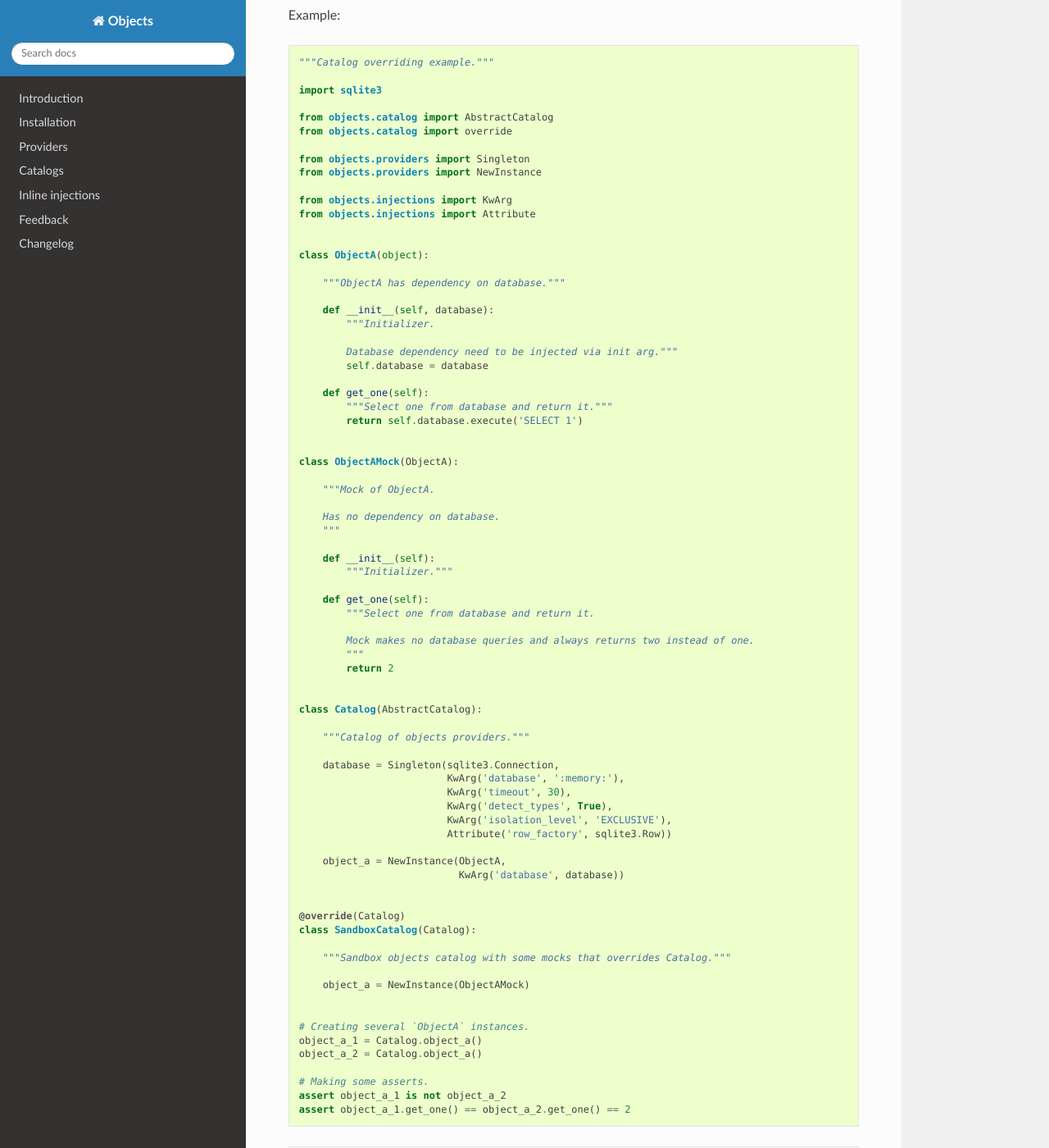
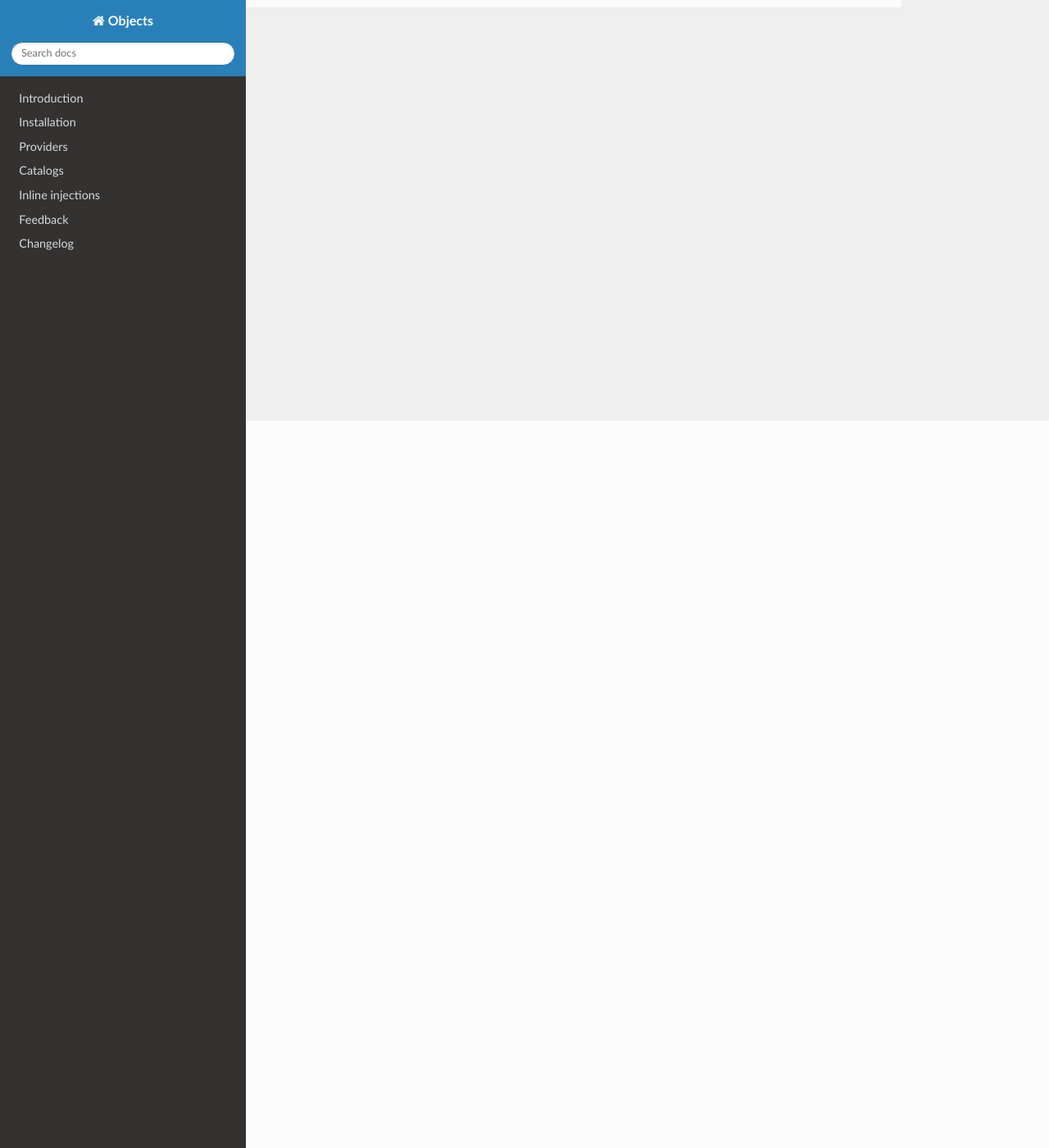
Before and after one commit to ets-labs/python-dependency-injector, a Sphinx documentation site: the page built from docs/advanced_usage.rst, in a window 1280 px wide and 1400 px high, scrolled down 887 px. Shown: the whole window at 82% size. Built offline with Sphinx 7.4.7 and the Read the Docs theme 2.0.0, drawn with Linux system fonts in a browser that asks for light colours; some of the changed text lies outside the part shown.

Commit message:
Removing notes about @override decorator from advanced usage docs

```diff
--- a/docs/advanced_usage.rst
+++ b/docs/advanced_usage.rst
@@ -36,90 +36,3 @@ that will be called to provide injectable value.
 
     example_callback()
     example_callback()
-
-Overriding catalogs
--------------------
-
-Any catalog can be overridden by another catalog.
-
-Example:
-
-.. code-block:: python
-
-    """Catalog overriding example."""
-
-    import sqlite3
-
-    from objects.catalog import AbstractCatalog
-    from objects.catalog import override
-
-    from objects.providers import Singleton
-    from objects.providers import NewInstance
-
-    from objects.injections import KwArg
-    from objects.injections import Attribute
-
-
-    class ObjectA(object):
-
-        """ObjectA has dependency on database."""
-
-        def __init__(self, database):
-            """Initializer.
-
-            Database dependency need to be injected via init arg."""
-            self.database = database
-
-        def get_one(self):
-            """Select one from database and return it."""
-            return self.database.execute('SELECT 1')
-
-
-    class ObjectAMock(ObjectA):
-
-        """Mock of ObjectA.
-
-        Has no dependency on database.
-        """
-
-        def __init__(self):
-            """Initializer."""
-
-        def get_one(self):
-            """Select one from database and return it.
-
-            Mock makes no database queries and always returns two instead of one.
-            """
-            return 2
-
-
-    class Catalog(AbstractCatalog):
-
-        """Catalog of objects providers."""
-
-        database = Singleton(sqlite3.Connection,
-                             KwArg('database', ':memory:'),
-                             KwArg('timeout', 30),
-                             KwArg('detect_types', True),
-                             KwArg('isolation_level', 'EXCLUSIVE'),
-                             Attribute('row_factory', sqlite3.Row))
-
-        object_a = NewInstance(ObjectA,
-                               KwArg('database', database))
-
-
-    @override(Catalog)
-    class SandboxCatalog(Catalog):
-
-        """Sandbox objects catalog with some mocks that overrides Catalog."""
-
-        object_a = NewInstance(ObjectAMock)
-
-
-    # Creating several `ObjectA` instances.
-    object_a_1 = Catalog.object_a()
-    object_a_2 = Catalog.object_a()
-
-    # Making some asserts.
-    assert object_a_1 is not object_a_2
-    assert object_a_1.get_one() == object_a_2.get_one() == 2
```
